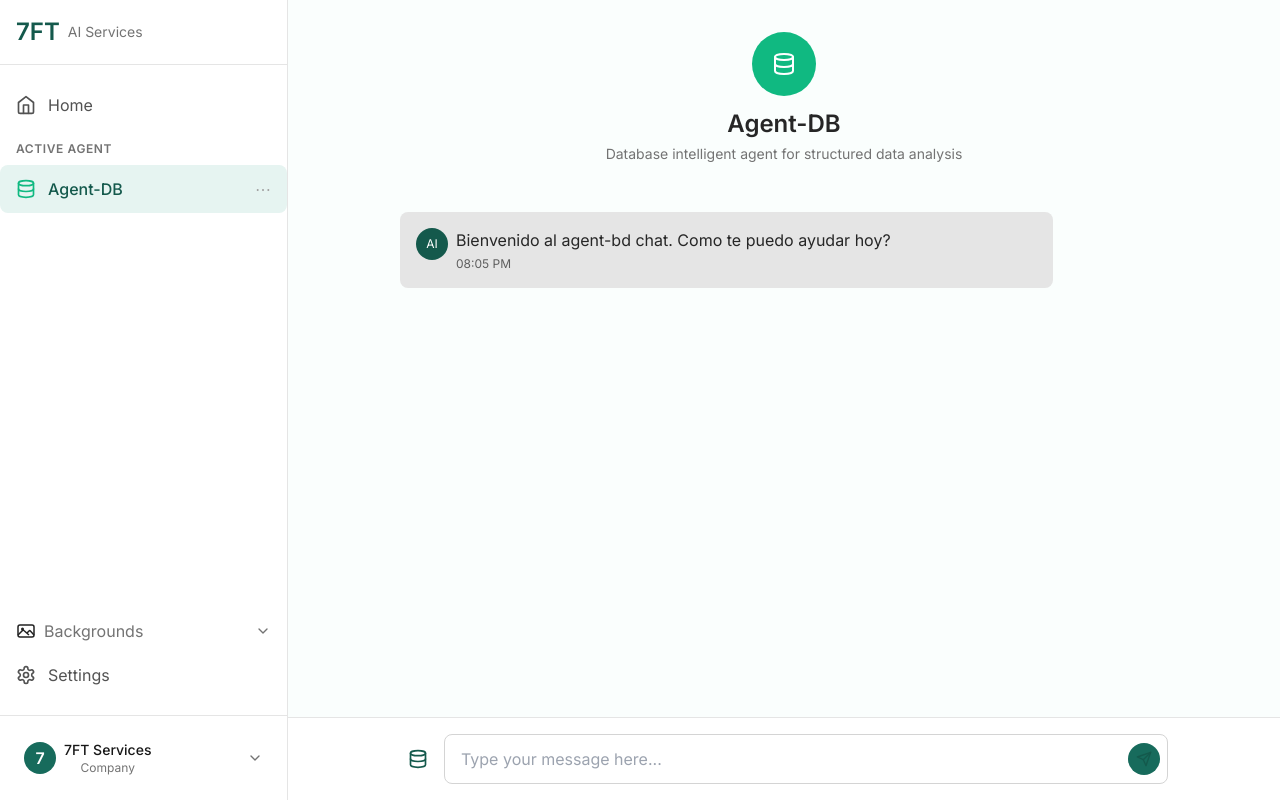
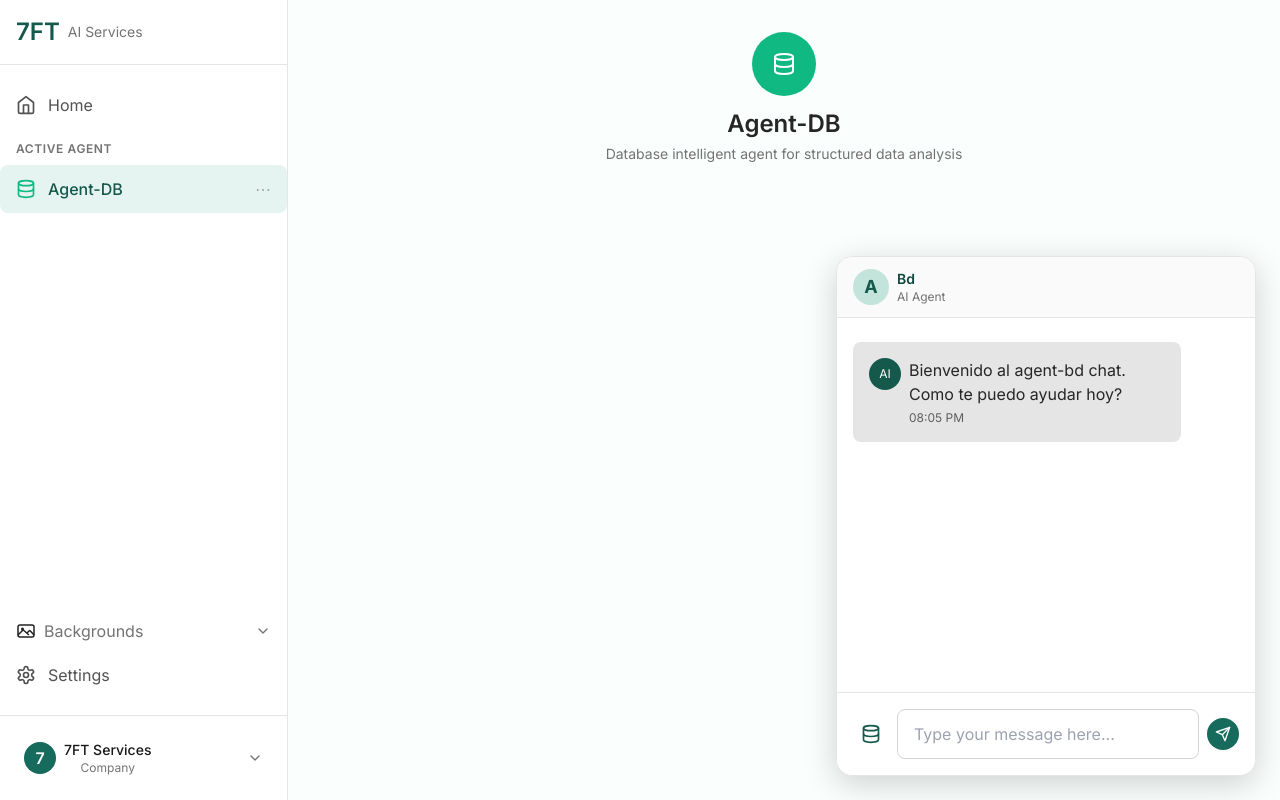
Before and after one commit to TizianaFrisch7ft/Prototype_7ft, a React (Vite) app: page /agent/agent-bd in a window 1280 px wide. Built offline with nearby package versions, Linux system fonts and the light colour scheme.

Commit message:
change the format of the chats

```diff
--- a/src/components/ChatInterface.tsx
+++ b/src/components/ChatInterface.tsx
@@ -5,9 +5,11 @@ import { Send, Database, Upload } from 'lucide-react';
 
 interface ChatInterfaceProps {
   agentId: string;
+  open?: boolean;
+  onClose?: () => void;
 }
 
-const ChatInterface: React.FC<ChatInterfaceProps> = ({ agentId }) => {
+const ChatInterface: React.FC<ChatInterfaceProps & { style?: React.CSSProperties }> = ({ agentId, open = true, onClose, style }) => {
   const [messages, setMessages] = useState<ChatMessageType[]>([{
     id: '1',
     content: `Bienvenido al  ${agentId} chat. Como te puedo ayudar hoy?`,
@@ -259,11 +261,44 @@ const ChatInterface: React.FC<ChatInterfaceProps> = ({ agentId }) => {
     }
   };
 
-
+  if (!open) return null;
 
   return (
-      <div className="flex flex-col h-full">
-        <div className="flex-1 overflow-y-auto p-4">
+    <div
+      className="fixed bottom-6 z-50 shadow-2xl bg-white border border-neutral-200 flex flex-col rounded-2xl"
+      style={{
+        width: '420px',
+        maxWidth: '98vw',
+        height: '520px',
+        maxHeight: '90vh',
+        boxShadow: '0 8px 32px rgba(0,0,0,0.18)',
+        right: 24,
+        ...style
+      }}
+    >
+      {/* Header con botón de cerrar */}
+      <div className="flex items-center justify-between px-4 py-3 border-b border-neutral-200 rounded-t-2xl bg-neutral-50">
+        <div className="flex items-center gap-2">
+          <div className="w-9 h-9 rounded-full bg-primary-100 flex items-center justify-center text-primary-700 font-bold text-lg">
+            {agentId[0].toUpperCase()}
+          </div>
+          <div>
+            <div className="font-semibold text-sm text-primary-800">{agentId.replace(/^agent-/, '').replace(/^\w/, c => c.toUpperCase())}</div>
+            <div className="text-xs text-neutral-500">AI Agent</div>
+          </div>
+        </div>
+        {onClose && (
+          <button
+            className="ml-2 p-2 rounded-full hover:bg-neutral-200"
+            onClick={onClose}
+            title="Cerrar chat"
+          >
+            ✖
+          </button>
+        )}
+      </div>
+
+      <div className="flex-1 bg-white overflow-y-auto p-4">
         <div className="max-w-3xl mx-auto">
           {messages.map(message => (
             <ChatMessage key={message.id} message={message} />
@@ -272,7 +307,7 @@ const ChatInterface: React.FC<ChatInterfaceProps> = ({ agentId }) => {
         </div>
       </div>
 
-        <div className="border-t border-neutral-200 p-4 bg-white">
+      <div className="border-t border-neutral-200 p-4 bg-white rounded-b-2xl">
         <form onSubmit={handleSubmit} className="max-w-3xl mx-auto space-y-2">
           {(agentId === 'agent-bd' || agentId === 'agent-expensesauditor') && showDbForm && (
             <div className="grid grid-cols-1 md:grid-cols-2 lg:grid-cols-3 gap-3 bg-neutral-100 p-4 rounded-xl border border-neutral-200 shadow-sm">
@@ -336,7 +371,7 @@ const ChatInterface: React.FC<ChatInterfaceProps> = ({ agentId }) => {
             </div>
           )}
 
-            <div className="relative flex gap-2 items-center">
+          <div className="flex gap-2 items-center">
             {(agentId === 'agent-bd' || agentId === 'agent-expensesauditor') && (
               <button
                 type="button"
@@ -408,10 +443,10 @@ const ChatInterface: React.FC<ChatInterfaceProps> = ({ agentId }) => {
             />
             <button
               type="submit"
-                className="absolute right-2 top-1/2 transform -translate-y-1/2 p-2 rounded-full bg-primary-600 text-white hover:bg-primary-700 transition-colors"
+              className="p-2 rounded-full bg-primary-600 text-white hover:bg-primary-700 transition-colors"
               disabled={inputValue.trim() === '' || (agentId === 'agent-bd' && !dbConnected) || (agentId === 'agent-expensesauditor' && (!dbConnected || !docId))}
             >
-                <Send className="w-4 h-4 text-primary-700" />
+              <Send className="w-4 h-4" color="white" />
             </button>
           </div>
         </form>
--- a/src/components/Navbar.tsx
+++ b/src/components/Navbar.tsx
@@ -10,6 +10,7 @@ import Pagina2 from '../images/Pagina2.png';
 import Pagina3 from '../images/Pagina3.png';
  import Pagina4 from '../images/Pagina4.png';
  import Pagina5 from '../images/Pagina5.png';
+import ChatInterface from './ChatInterface';
 
 const Navbar: React.FC = () => {
   const [currentCompany, setCurrentCompany] = useState<Company>(defaultCompany);
@@ -18,6 +19,7 @@ const Navbar: React.FC = () => {
   const [openMenuAgentId, setOpenMenuAgentId] = useState<string | null>(null);
   const [showArchAgentId, setShowArchAgentId] = useState<string | null>(null);
   const [showBackgroundMenu, setShowBackgroundMenu] = useState(false);
+  const [openChats, setOpenChats] = useState<{ agentId: string, open: boolean }[]>([]);
   const location = useLocation();
 
   useEffect(() => {
@@ -126,7 +128,16 @@ const Navbar: React.FC = () => {
           >
             Architecture
           </button>
-          <button className="block w-full text-left px-4 py-1 hover:bg-neutral-100">Deploy</button>
+          <button
+            className="block w-full text-left px-4 py-1 hover:bg-neutral-100"
+            onClick={e => {
+              e.stopPropagation();
+              handleOpenChat(agentId);
+              setOpenMenuAgentId(null);
+            }}
+          >
+            Deploy
+          </button>
         </div>
       );
     }
@@ -162,7 +173,21 @@ const Navbar: React.FC = () => {
     };
   }, [selectedBackground, location.pathname]);
 
+  // 3. Funciones para abrir/cerrar chats
+  const handleOpenChat = (agentId: string) => {
+    setOpenChats(prev => {
+      if (prev.some(c => c.agentId === agentId)) {
+        return prev.map(c => c.agentId === agentId ? { ...c, open: true } : c);
+      }
+      return [...prev, { agentId, open: true }];
+    });
+  };
+  const handleCloseChat = (agentId: string) => {
+    setOpenChats(prev => prev.map(c => c.agentId === agentId ? { ...c, open: false } : c));
+  };
+
   return (
+    <>
     <nav className="w-72 h-screen bg-white border-r border-neutral-200 flex flex-col">
       <div className="p-4 border-b border-neutral-200">
         <NavLink
@@ -399,6 +424,17 @@ const Navbar: React.FC = () => {
         )}
       </div>
     </nav>
+    {/* 5. Renderiza todos los chats abiertos */}
+    {openChats.filter(c => c.open).map(({ agentId }, idx) => (
+      <ChatInterface
+        key={agentId}
+        agentId={agentId}
+        open={true}
+        onClose={() => handleCloseChat(agentId)}
+        style={{ right: 24 + idx * 390 }} // Opcional: apila los chats
+      />
+    ))}
+    </>
   );
 };
 
```
Lines whose indentation alone changed are shown as unchanged.
